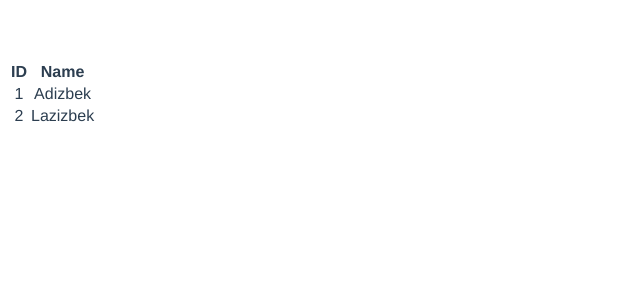
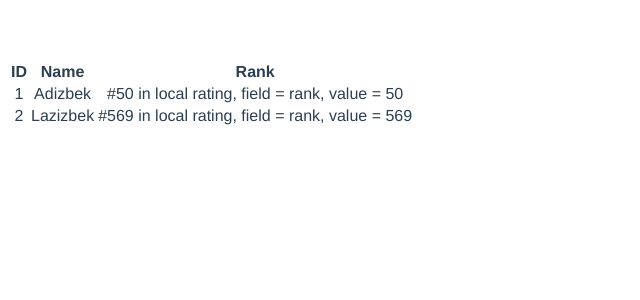
Before and after one commit to Adizbek/vue-a-table, a Vue app: page / in a window 1280 px wide. Shown: the top 300 px of the page, without its empty margins (0-640 px from the left). Built offline with nearby package versions, Linux system fonts and the light colour scheme.

Commit message:
Render components using slots

```diff
--- a/src/App.vue
+++ b/src/App.vue
@@ -1,6 +1,10 @@
 <template>
   <div id="app">
-    <a-table :columns="cols" :rows="rows"/>
+    <a-table :columns="cols" :rows="rows">
+      <template v-slot:rank="{row, field, value}">
+        #{{row.rank}} in local rating, field = {{field}}, value = {{value}}
+      </template>
+    </a-table>
   </div>
 </template>
 
@@ -16,10 +20,11 @@ export default {
       cols: [
         {label: 'ID', field: 'id'},
         {label: 'Name', field: 'name'},
+        {label: 'Rank', field: 'rank'},
       ],
       rows: [
-        {id: 1, name: "Adizbek"},
-        {id: 2, name: "Lazizbek"}
+        {id: 1, name: "Adizbek", rank: 50},
+        {id: 2, name: "Lazizbek", rank: 569}
       ],
     }
   }
--- a/src/table/ATable.vue
+++ b/src/table/ATable.vue
@@ -20,8 +20,11 @@
     <tbody v-if="transformedTableRows.length > 0">
     <tr v-for="row in transformedTableRows" :key="getRowKey(row)">
       <td :key="td.field" v-for="td in bottomColumns" :class="`text-${td.dataAlign || 'left'}`" :width="td.width">
-        <component v-if="td.component" :is="td.component" :column="td.field" :row="row" :rows="rows" row-type="data"
-                   :value="_get(row, td.field) "/>
+        <slot :name="td.field" v-if="$scopedSlots[td.field]" v-bind="{row, value: _get(row, td.field), field: td.field}"></slot>
+
+        <component v-else-if="td.component" :is="td.component" :column="td.field" :row="row" :rows="rows" row-type="data"
+                   :value="_get(row, td.field)"/>
+
         <span v-else>{{ _get(row, td.field) }}</span>
       </td>
     </tr>
```
